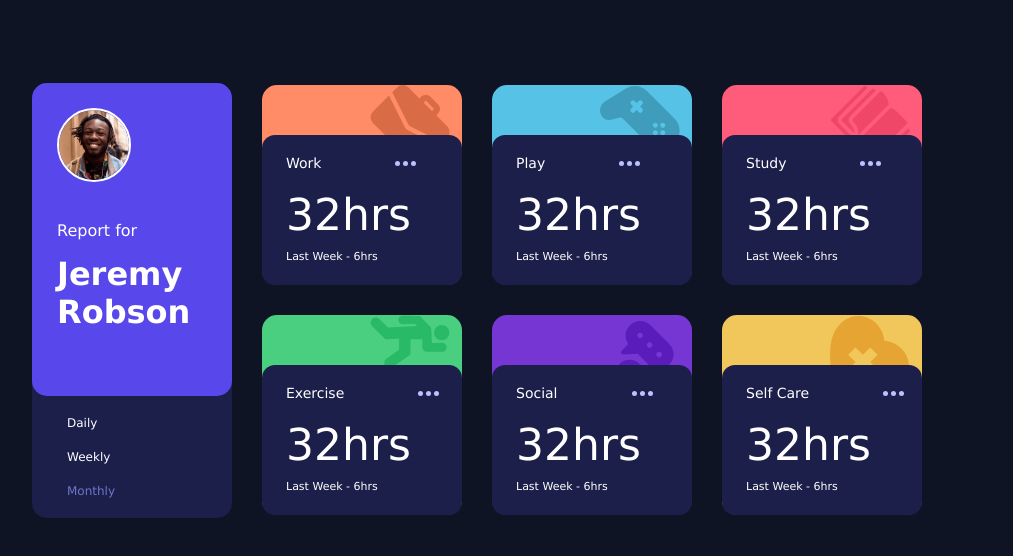
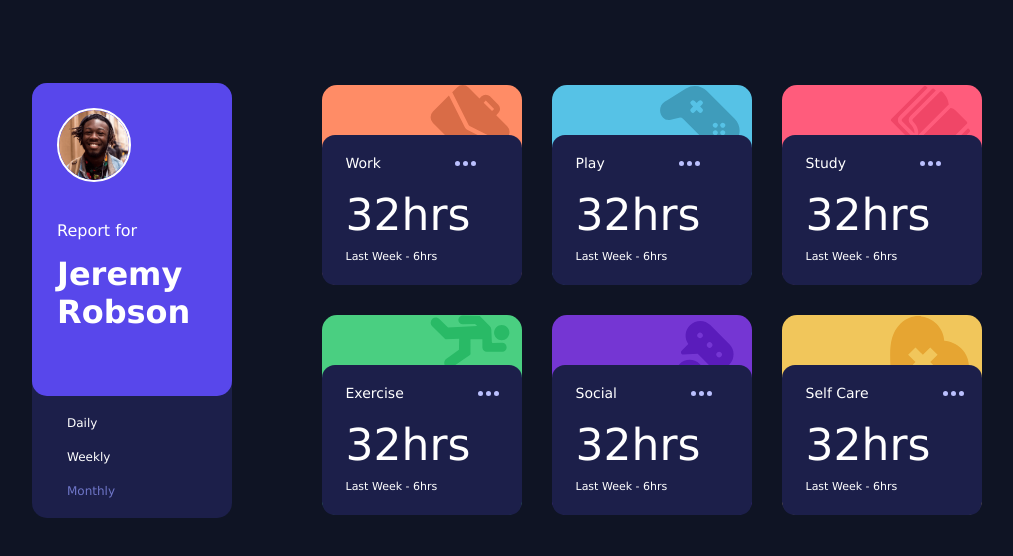
Before and after one commit to salawekesa/Frontend-Mentor, a plain HTML site: page Time-tracking/index.html in a window 1280 px wide. Shown: the whole page, without its empty margins (96-1109 px from the left). Drawn offline with Linux system fonts and the light colour scheme; a web font is replaced by a local one.

Commit message:
Update style.css

```diff
--- a/Time-tracking/style.css
+++ b/Time-tracking/style.css
@@ -32,8 +32,8 @@ body{
 }
 .main{
     display: flex;
-    /* justify-content: center;
-    justify-content: center; */
+    justify-content: center;
+    justify-content: center;
     align-items: center;
     flex-wrap: wrap;
     max-width: 80%;
```
